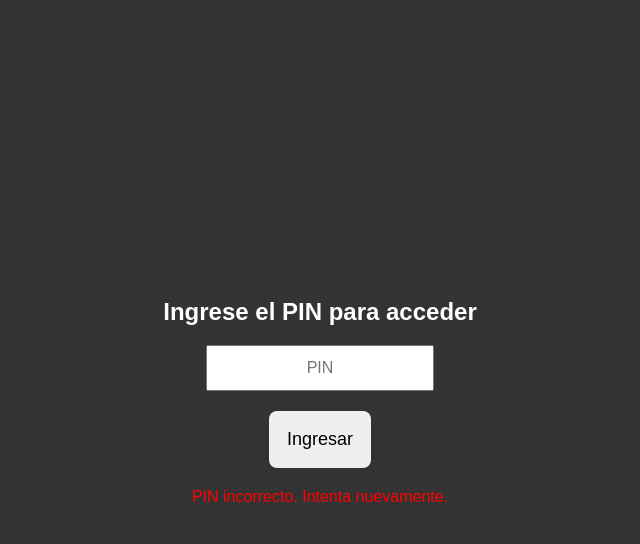
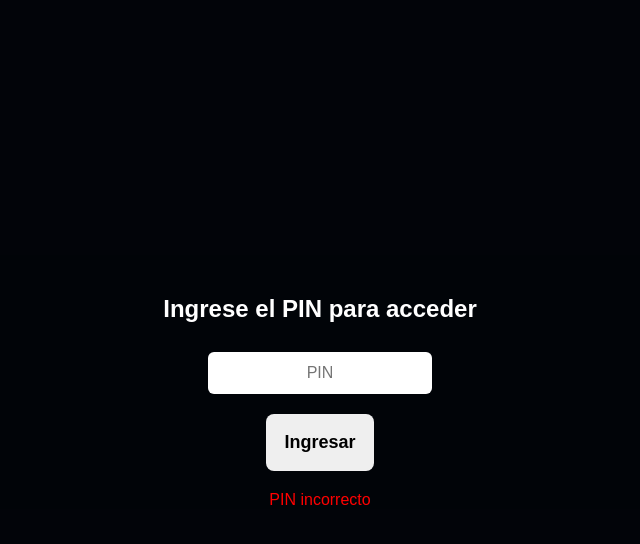
Before and after one commit to smeissl/stock, a plain HTML site: page index.html in a window 1280 px wide. Both pictures are taken after a click on the button "Ingresar". Shown: the whole page, without its empty margins (320-960 px from the left). Drawn offline with Linux system fonts and the light colour scheme.

Commit message:
index.html

```diff
--- a/index.html
+++ b/index.html
@@ -6,33 +6,51 @@
 <title>Stock Material</title>
 
 <style>
-  body { font-family: Arial, sans-serif; text-align:center; padding:20px; }
+  body {
+    font-family: Arial, sans-serif;
+    text-align:center;
+    padding:20px;
+    background:#0b1e3a;
+    color:white;
+  }
 
   h1 { margin-bottom:20px; font-size:24px; }
 
   button {
-    width:100%; padding:18px; font-size:18px;
-    margin:10px 0; border:none; border-radius:8px;
+    width:100%;
+    padding:18px;
+    font-size:18px;
+    margin:10px 0;
+    border:none;
+    border-radius:8px;
     cursor:pointer;
+    font-weight:bold;
   }
 
   .sin-stock { background:#d9534f; color:white; }
-  .poco-stock { background:#f0ad4e; color:white; }
+  .bajo-stock { background:#f0ad4e; color:black; }
+  .ingreso-stock { background:#5cb85c; color:white; }
 
   input {
-    width:100%; padding:12px; font-size:16px; text-align:center;
+    width:100%;
+    padding:12px;
+    font-size:16px;
+    text-align:center;
+    border-radius:6px;
+    border:none;
+    margin:10px 0;
   }
 
   #msg { margin-top:15px; font-weight:bold; }
 
-  /* Estilos del overlay de PIN */
+  /* Overlay PIN */
   #pin-overlay {
     position: fixed;
     top: 0;
     left: 0;
     width:100%;
     height:100%;
-    background: rgba(0,0,0,0.8);
+    background: rgba(0,0,0,0.85);
     display:flex;
     justify-content:center;
     align-items:center;
@@ -47,14 +65,14 @@
   }
 
   #pin-overlay button {
-    width: auto;
+    width:auto;
   }
 </style>
 
 </head>
 <body>
 
-<!-- Overlay de PIN -->
+<!-- Overlay PIN -->
 <div id="pin-overlay">
   <h2>Ingrese el PIN para acceder</h2>
   <input type="password" id="pinInput" placeholder="PIN">
@@ -62,56 +80,56 @@
   <p id="pin-msg" style="color:red; margin-top:10px;"></p>
 </div>
 
-<!-- Contenido principal -->
+<!-- Contenido -->
 <div id="contenido" style="display:none;">
   <h1 id="material-title">Material no identificado</h1>
 
-  <button class="sin-stock" onclick="enviar('SIN STOCK', 0)">
+  <button class="sin-stock" onclick="enviar('SIN STOCK')">
     🚨 SIN STOCK
   </button>
 
   <input type="number" id="cantidad" placeholder="Cantidad disponible">
 
-  <button class="poco-stock" onclick="enviar('POCO STOCK', document.getElementById('cantidad').value)">
-    ⚠️ POCO STOCK
+  <button class="bajo-stock" onclick="enviar('BAJO STOCK')">
+    ⚠️ BAJO STOCK
+  </button>
+
+  <button class="ingreso-stock" onclick="enviar('INGRESO STOCK')">
+    ➕ INGRESO STOCK
   </button>
 
   <p id="msg"></p>
 </div>
 
 <script>
-  // 🔑 PIN correcto
-  const PIN_CORRECTO = "1812"; // <-- Cambiá por el PIN que quieras
+  const PIN_CORRECTO = "1812";
 
   function verificarPIN() {
-    const pinIngresado = document.getElementById("pinInput").value;
-    const mensaje = document.getElementById("pin-msg");
+    const pin = document.getElementById("pinInput").value;
+    const msg = document.getElementById("pin-msg");
 
-    if(pinIngresado === PIN_CORRECTO){
+    if (pin === PIN_CORRECTO) {
       document.getElementById("pin-overlay").style.display = "none";
       document.getElementById("contenido").style.display = "block";
     } else {
-      mensaje.textContent = "PIN incorrecto. Intenta nuevamente.";
+      msg.textContent = "PIN incorrecto";
       document.getElementById("pinInput").value = "";
     }
   }
 
-  // 🧠 Leer material desde la URL y limpiar formato
+  // Material desde URL
   const params = new URLSearchParams(window.location.search);
   let material = params.get("material") || "";
 
-  // 🔹 Reemplazos para mostrarlo limpio
   material = material
-    .replace(/_X_/g, " x ")             // "_X_" por " x "
-    .replace(/(\d+)_(\d+)/g, "$1.$2")   // números con "_" → decimal
-    .replace(/_/g, " ")                  // otros "_" por espacio
-    .replace(/\s+-\s+/g, " - ")          // espacio alrededor de guiones
-    .replace(/KGS/i, "Kgs");             // unidad
-    // las comas ya se mantienen tal cual
+    .replace(/_X_/g, " x ")
+    .replace(/(\d+)_(\d+)/g, "$1.$2")
+    .replace(/_/g, " ")
+    .replace(/KGS/i, "Kgs");
 
-  document.getElementById("material-title").innerText = material || "Material no identificado";
+  document.getElementById("material-title").innerText =
+    material || "Material no identificado";
 
-  // 📩 Ajustá esta parte con tu Form
   const FORM_URL =
     "https://docs.google.com/forms/d/e/1FAIpQLSdvvyZy8DPPBssML6_LGJLXUpKL58icIbzOb4LDR2PQrYUBlg/formResponse";
 
@@ -119,24 +137,28 @@
   const ENTRY_ESTADO   = "entry.1416497766";
   const ENTRY_CANTIDAD = "entry.794276494";
 
-  function enviar(estado, cantidad) {
+  function enviar(estado) {
+    const cantidad = document.getElementById("cantidad").value;
+
     if (!material) {
       alert("Material no identificado");
       return;
     }
-    if (estado === "POCO STOCK" && !cantidad) {
-      alert("Ingresá la cantidad disponible");
+
+    if ((estado === "BAJO STOCK" || estado === "INGRESO STOCK") && !cantidad) {
+      alert("Debés ingresar la cantidad");
       return;
     }
 
     const data = new FormData();
     data.append(ENTRY_MATERIAL, material);
     data.append(ENTRY_ESTADO, estado);
-    data.append(ENTRY_CANTIDAD, cantidad);
+    data.append(ENTRY_CANTIDAD, cantidad || 0);
 
     fetch(FORM_URL, { method:"POST", mode:"no-cors", body:data });
 
     document.getElementById("msg").innerText = "✔️ Aviso enviado";
+    document.getElementById("cantidad").value = "";
   }
 </script>
 
```
